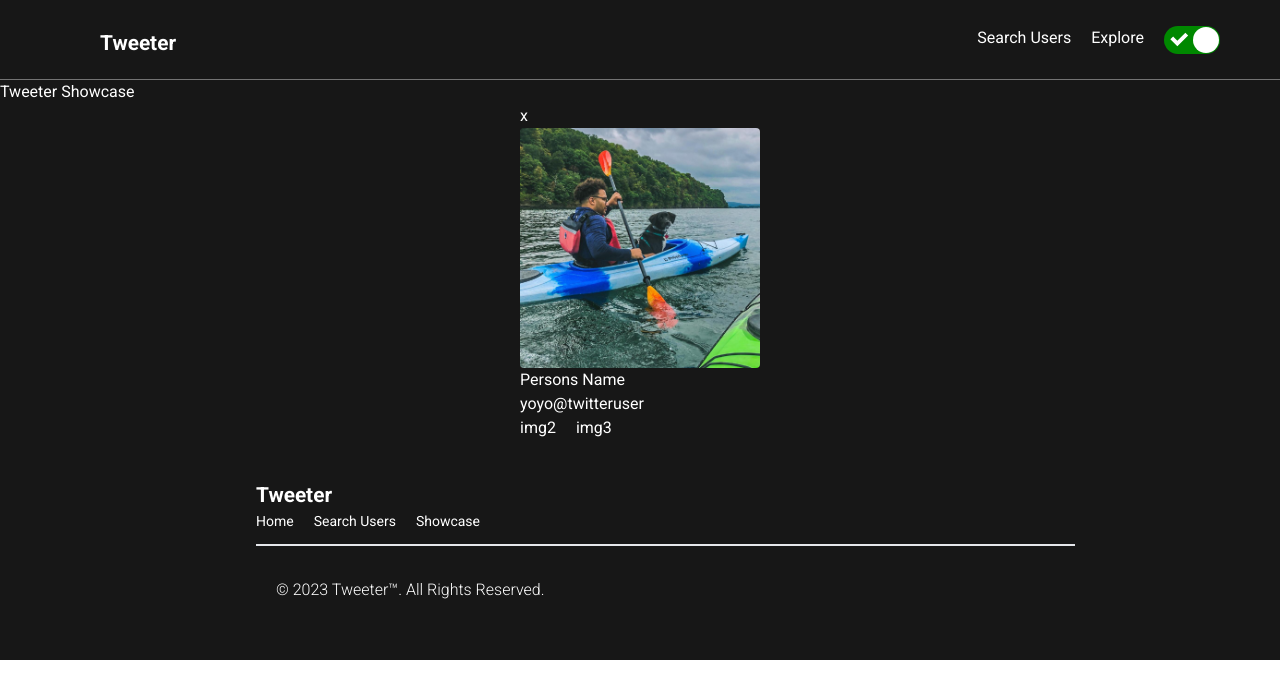
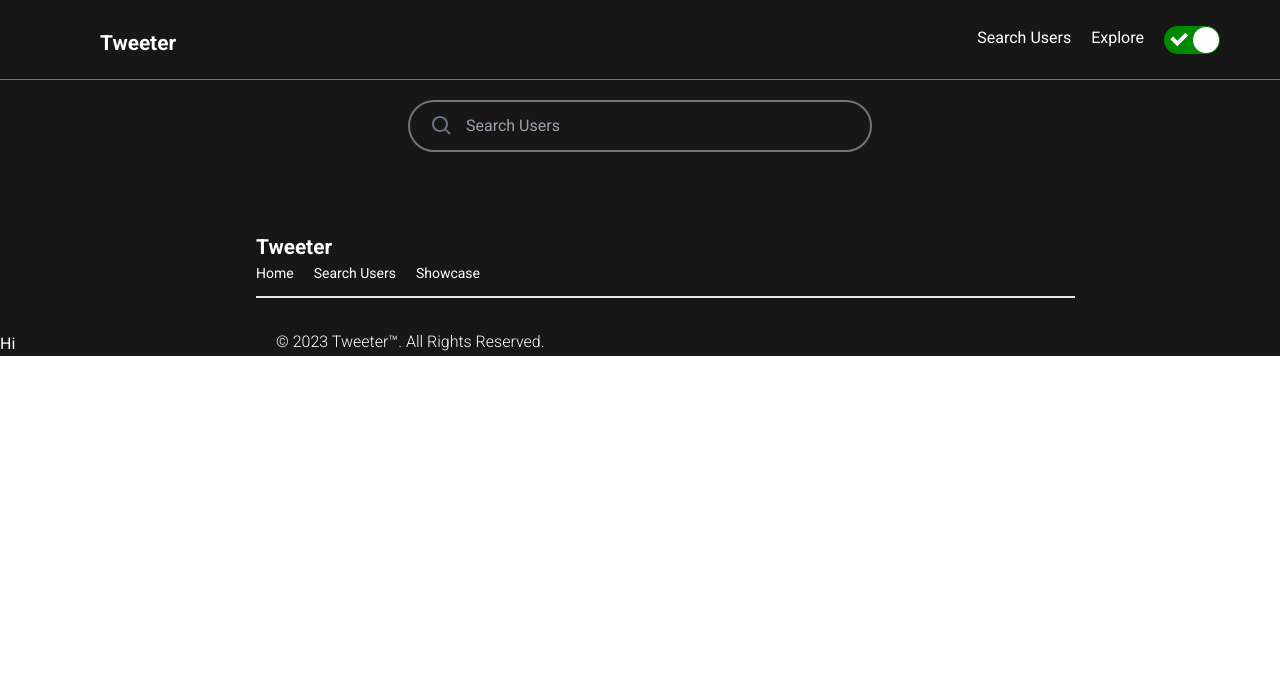
Before and after one commit to BrandonCarp/tweeter, a React (Create React App) app: page /showcase in a window 1280 px wide. Shown: the top 698 px of the page. Built offline with nearby package versions, Linux system fonts and the light colour scheme; a web font is replaced by a local one.

Commit message:
footer updates

```diff
--- a/src/App.tsx
+++ b/src/App.tsx
@@ -6,7 +6,7 @@ import { TweetShowcase } from "./Components/Tweet Showcase/TweetShowcase";
 import { Navbar } from "./Components/Home Page/Navbar";
 import { UserSearch } from "./Components/User Search Page/UserSearch";
 import { HamburgerLinks } from "./Components/HamburgerLinks";
-import { MobileFooter } from "./Components/MobileFooter";
+import { Footer } from "./Components/Footer";
 import { AnimatePresence, motion } from "framer-motion";
 import { ScrollToTop } from "./Components/ScrollToTop";
 import {ThemeContext} from './Components/Context/ThemeContext';
@@ -47,7 +47,7 @@ export const App = () => {
 <Route path="/showcase" element={<TweetShowcase />} />
 <Route path="/hamburgerlink" element={<HamburgerLinks />} />
 </Routes>
-      <MobileFooter />
+      <Footer />
     </div>
     </ThemeContext.Provider>
   );
--- a/src/Components/MobileFooter.tsx
+++ b/src/Components/Footer.tsx
@@ -1,14 +1,14 @@
-import React, {useContext} from "react";
+import React, {useContext, useRef} from "react";
 import { NavLink } from "react-router-dom";
-import { BsHouse } from "react-icons/bs";
-import { BiHash } from "react-icons/bi";
-import { MdPersonSearch } from "react-icons/md";
 import { ThemeContext } from "./Context/ThemeContext";
 
 
-export function MobileFooter() {
+
+export function Footer() {
 
   const {theme} = useContext(ThemeContext);
+  const windowWidth = useRef([window.innerWidth]);
+
 
   return (
     <div className="">
@@ -29,28 +29,8 @@ export function MobileFooter() {
           </h1>
         </div>
       </div>
+      {windowWidth.current > 768 ? <h1>Hi</h1> : null }
 
-<div id={theme} className="bg-white mainFooter fixed md:sticky bottom-0  left-0 right-0 flex justify-center   h-20  md:invisible ">
-        <ul className="flex items-center ">
-
-
-
-            <NavLink to="/"   >
-              <BsHouse className="text-md m-1 " />
-            </NavLink>
-
-
-            <NavLink to="/usersearch"  >
-              <MdPersonSearch className="text-md  m-1" />
-            </NavLink>
-
-
-            <NavLink to="/showcase"  >
-              <BiHash className="text-md m-1" />
-            </NavLink>
-
-        </ul>
-      </div>
     </div>
   );
 }
--- /dev/null
+++ b/src/Components/MobileFooter.jsx
@@ -0,0 +1,33 @@
+import React from "react"
+import { NavLink } from "react-router-dom";
+import { BsHouse } from "react-icons/bs";
+import { BiHash } from "react-icons/bi";
+import { MdPersonSearch } from "react-icons/md";
+
+export const MobileFooter = () => {
+  return (
+    <>
+    <div id={theme} className="bg-white mainFooter fixed md:sticky bottom-0  left-0 right-0 flex justify-center   h-20  md:invisible ">
+        <ul className="flex items-center ">
+
+
+
+            <NavLink to="/"   >
+              <BsHouse className="text-md m-1 " />
+            </NavLink>
+
+
+            <NavLink to="/usersearch"  >
+              <MdPersonSearch className="text-md  m-1" />
+            </NavLink>
+
+
+            <NavLink to="/showcase"  >
+              <BiHash className="text-md m-1" />
+            </NavLink>
+
+        </ul>
+      </div>
+    </>
+  )
+}
--- /dev/null
+++ b/src/Components/Tweet Showcase/FavoriteUsers.tsx
@@ -0,0 +1,27 @@
+import React from "react"
+import userPhoto from '../User Search Page/Imgs/me and ko.jpg';
+export const FavoriteUsers = () => {
+  return (
+    <>
+ <div className="">
+          <p>x</p>
+          <div className="  rounded">
+
+<img src={userPhoto}
+alt='user photo'
+className="h-[10rem] md:h-[15rem] rounded"
+/>
+<h2 className="text-center">Persons Name</h2>
+<h3 className="text-center">yoyo@twitteruser</h3>
+{/* Tweet Carasal map the top then map these */}
+<div className="flex space-x-5 justify-center">
+
+  <h1>img2</h1><h1>img3</h1>
+
+
+</div>
+          </div>
+         </div>
+    </>
+  )
+}
--- a/src/Components/Tweet Showcase/TweetShowcase.tsx
+++ b/src/Components/Tweet Showcase/TweetShowcase.tsx
@@ -1,34 +1,18 @@
 import React from "react";
 import userPhoto from '../User Search Page/Imgs/me and ko.jpg';
-import {Users} from '../User Search Page/Users';
+import { FavoriteUsers } from "./FavoriteUsers";
+import {UserSearchBar} from '../User Search Page/UserSearchBar'
 
 // transfer to usershowcase comp then import here w map
 export const TweetShowcase = () => {
   return (
     <div className="">
-      <h1>Tweeter Showcase</h1>
       <div className="relative container mx-auto">
-        <div className="flex flex-col items-center justify-center">
+        <UserSearchBar />
+        <div className="flex flex-col items-center justify-center ">
           {/* Favorite Users */}
-         <div className="">
-          <p>x</p>
-          <div className="  rounded">
-
-<img src={userPhoto}
-alt='user photo'
-className="h-[10rem] md:h-[15rem] rounded"
-/>
-<h2>Persons Name</h2>
-<h3>yoyo@twitteruser</h3>
-{/* Tweet Carasal map the top then map these */}
-<div className="flex space-x-5">
-
-  <h1>img2</h1><h1>img3</h1>
-
-
-</div>
-          </div>
-         </div>
+          {/* Map these set limit to 5 Users */}
+        {/*  */}
         </div>
 
       </div>
```
